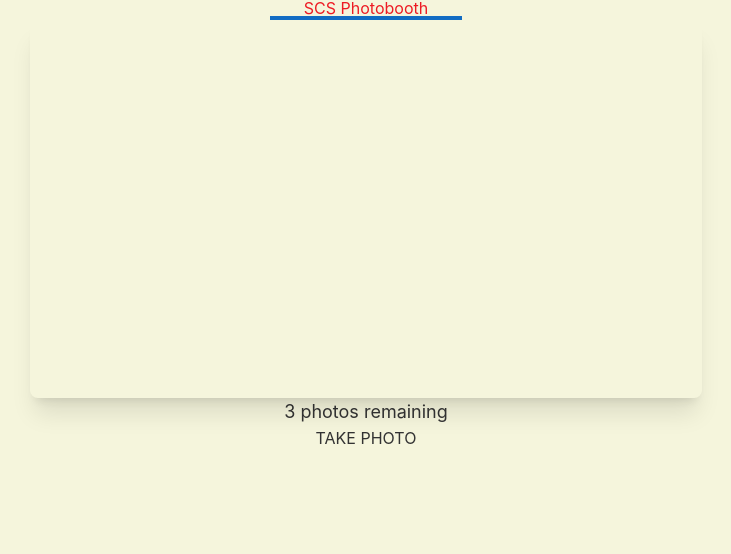
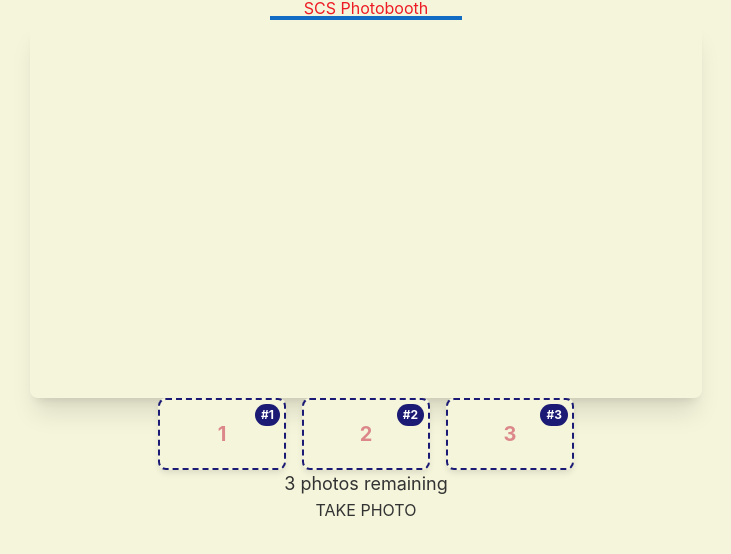
Before and after one commit to ermyn/SCS-SC_Photobooth, a Next.js app: page / in a window 1280 px wide. Shown: the top 554 px of the page, without its empty margins (274-1005 px from the left). Built offline with nearby package versions, Linux system fonts and the light colour scheme; no server answers.

Commit message:
added preview on cam

```diff
--- a/src/app/globals.css
+++ b/src/app/globals.css
@@ -16,15 +16,104 @@ body {
     Ubuntu, Cantarell, 'Open Sans', 'Helvetica Neue', sans-serif;
 }
 
+/* Monopoly Theme Classes */
+.monopoly-preview-slot {
+  position: relative;
+  border: 2px solid #1B1B75;
+  background-color: #F5F5DC;
+  border-radius: 0.5rem;
+  box-shadow: 0 4px 6px -1px rgba(0, 0, 0, 0.1);
+  transition: all 200ms ease-in-out;
+}
+
+.monopoly-preview-slot:hover {
+  box-shadow: 0 10px 15px -3px rgba(0, 0, 0, 0.1);
+}
+
+.monopoly-preview-slot-empty {
+  border: 2px dashed #1B1B75;
+  background-color: #F5F5DC;
+  border-radius: 0.5rem;
+  box-shadow: 0 4px 6px -1px rgba(0, 0, 0, 0.1);
+  transition: all 200ms ease-in-out;
+}
+
+.monopoly-preview-number {
+  position: absolute;
+  top: 0.25rem;
+  right: 0.25rem;
+  background-color: #1B1B75;
+  color: white;
+  padding: 0.125rem 0.375rem;
+  border-radius: 9999px;
+  font-weight: bold;
+  font-size: 0.75rem;
+  z-index: 10;
+}
+
+.monopoly-property-card {
+  position: relative;
+  border: 4px solid #1B1B75;
+  background-color: white;
+  border-radius: 0.5rem;
+  padding: 1rem;
+  box-shadow: 0 10px 15px -3px rgba(0, 0, 0, 0.1);
+}
+
+.monopoly-double-border {
+  position: relative;
+  padding: 0.25rem;
+  background-color: #C41E3A;
+  border-radius: 0.75rem;
+}
+
+.monopoly-double-border::before {
+  content: '';
+  position: absolute;
+  inset: 4px;
+  border: 2px solid #F5F5DC;
+  border-radius: 0.5rem;
+}
+
+.monopoly-double-border::after {
+  content: '';
+  position: absolute;
+  inset: -0.25rem;
+  border: 4px solid #1B1B75;
+  border-radius: 0.75rem;
+}
+
+.monopoly-corner-decoration {
+  position: absolute;
+  width: 2rem;
+  height: 2rem;
+  background-color: #F5F5DC;
+}
+
+.monopoly-corner-decoration::before {
+  content: '';
+  position: absolute;
+  inset: 0;
+  border: 2px solid #1B1B75;
+}
+
+.monopoly-corner-decoration::after {
+  content: '';
+  position: absolute;
+  width: 1rem;
+  height: 1rem;
+  background-color: #C41E3A;
+  transform: rotate(45deg);
+  left: 0.5rem;
+  top: 0.5rem;
+}
+
+/* Utility Classes */
 @layer utilities {
   .monopoly-button {
     @apply bg-[#ED1B24] text-white px-8 py-3 rounded-full
            hover:bg-[#126CC3] transition-colors duration-200
            uppercase font-bold tracking-wide;
-  }
-
-  .monopoly-border {
-    @apply border-4 border-[#C41E3A] rounded-lg shadow-xl;
   }
 
   .monopoly-heading {
@@ -34,36 +123,4 @@ body {
   .monopoly-divider {
     @apply h-1 bg-[#1B1B75] w-48 mx-auto;
   }
-
-  .monopoly-property-card {
-    @apply relative border-4 border-[#1B1B75] bg-white rounded-lg p-4 shadow-lg;
-  }
-
-  .monopoly-double-border {
-    @apply relative p-1 bg-[#C41E3A] rounded-xl;
-  }
-
-  .monopoly-double-border::before {
-    content: '';
-    @apply absolute inset-[4px] border-2 border-[#F5F5DC] rounded-lg;
-  }
-
-  .monopoly-double-border::after {
-    content: '';
-    @apply absolute -inset-1 border-4 border-[#1B1B75] rounded-xl;
-  }
-
-  .monopoly-corner-decoration {
-    @apply absolute w-8 h-8 bg-[#F5F5DC];
-  }
-
-  .monopoly-corner-decoration::before {
-    content: '';
-    @apply absolute inset-0 border-2 border-[#1B1B75];
-  }
-
-  .monopoly-corner-decoration::after {
-    content: '';
-    @apply absolute w-4 h-4 bg-[#C41E3A] transform rotate-45 left-2 top-2;
-  }
 }
--- a/src/app/page.tsx
+++ b/src/app/page.tsx
@@ -3,6 +3,7 @@
 import React, { useState, useEffect } from 'react';
 import { Camera } from '@/components/Camera';
 import { PhotoStrip } from '@/components/PhotoStrip';
+import { PreviewRow } from '@/components/PreviewRow';
 
 export default function Home() {
   const [photos, setPhotos] = useState<string[]>([]);
@@ -46,9 +47,10 @@ export default function Home() {
         </div>
 
         {photos.length < 3 ? (
-          <div className="w-full flex flex-col items-center space-y-8">
+          <div className="w-full flex flex-col items-center space-y-4">
             <Camera onCapture={handleCapture} isCapturing={isCapturing} countdown={countdown} />
-            <div className="text-center mt-4">
+            <PreviewRow photos={photos} totalSlots={3} />
+            <div className="text-center mt-6">
               <p className="text-lg mb-4">
                 {3 - photos.length} photos remaining
               </p>
--- /dev/null
+++ b/src/components/PreviewRow.tsx
@@ -0,0 +1,45 @@
+'use client';
+
+import React from 'react';
+
+interface PreviewRowProps {
+  photos: string[];
+  totalSlots: number;
+}
+
+export const PreviewRow: React.FC<PreviewRowProps> = ({ photos, totalSlots }) => {
+  const emptySlots = Array(totalSlots - photos.length).fill(null);
+  const allSlots = [...photos, ...emptySlots];
+
+  return (
+    <div className="w-full max-w-2xl mx-auto mt-6">
+      <div className="flex justify-center gap-4">
+        {allSlots.map((photo, index) => (
+          <div
+            key={index}
+            className={`relative w-32 aspect-video overflow-hidden ${
+              photo ? 'monopoly-preview-slot' : 'monopoly-preview-slot-empty'
+            }`}
+          >
+            {photo ? (
+              <img
+                src={photo}
+                alt={`Preview ${index + 1}`}
+                className="w-full h-full object-cover"
+              />
+            ) : (
+              <div className="absolute inset-0 flex items-center justify-center">
+                <span className="text-xl font-bold text-[#C41E3A] opacity-50">
+                  {index + 1}
+                </span>
+              </div>
+            )}
+            <div className="monopoly-preview-number">
+              #{index + 1}
+            </div>
+          </div>
+        ))}
+      </div>
+    </div>
+  );
+};
```
